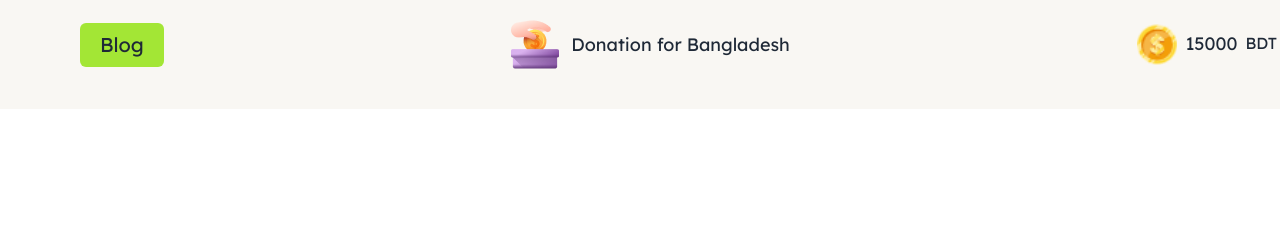
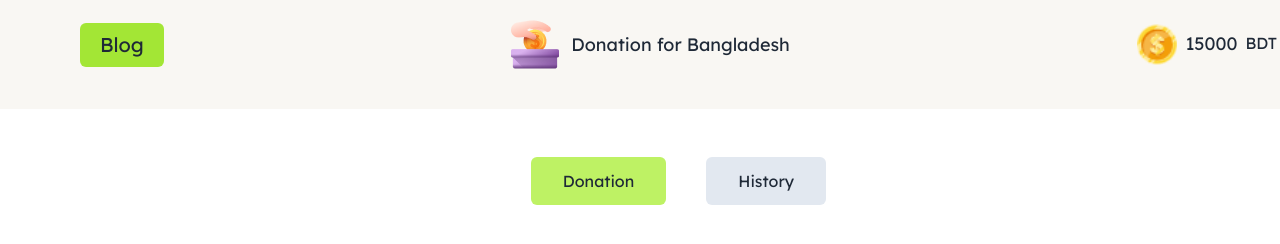
Before and after one commit to fariha-richi/M5-A5-donation_for_bd, a plain HTML site: page index.html in a window 1280 px wide. Shown: the top 244 px of the page. Drawn offline with nearby package versions, Linux system fonts and the light colour scheme.

Commit message:
nav buttons are created

```diff
--- a/index.html
+++ b/index.html
@@ -36,6 +36,8 @@
 
 </head>
 <body class="Lexend">
+
+    <!-- nav bar -->
     <header>
         <nav class="flex items-center justify-between lg:item-center  bg-[#f9f7f3] lg:px-20 pt-5 pb-10 lg:w-[1357px] w-[697px] px-5">
             <div><button id="btn-blog" class="bg-lime-400 hover:bg-lime-300  px-5 py-2 flex items-center rounded-md text-xl">Blog</button></div>
@@ -57,5 +59,15 @@
         </nav>
     </header>
 
+    <!-- nav button section -->
+    <div class="flex justify-center text-center lg:text-center gap-10 mt-12 lg:w-[1357px] w-[697px]">
+        <div>
+            <button id="btn-donate" class="cursor-pointer px-8 py-3 bg-lime-300 hover:bg-lime-200 rounded-md text-xl lg:text-base focus:outline-none transition-colors duration-150">Donation</button>
+        </div>
+        <div>
+            <button id="btn-history" class="cursor-pointer px-8 py-3 bg-slate-200 hover:bg-slate-400 rounded-md text-xl lg:text-base focus:outline-none transition-colors duration-150">History</button>
+        </div>
+    </div>
+
 </body>
 </html>
```
